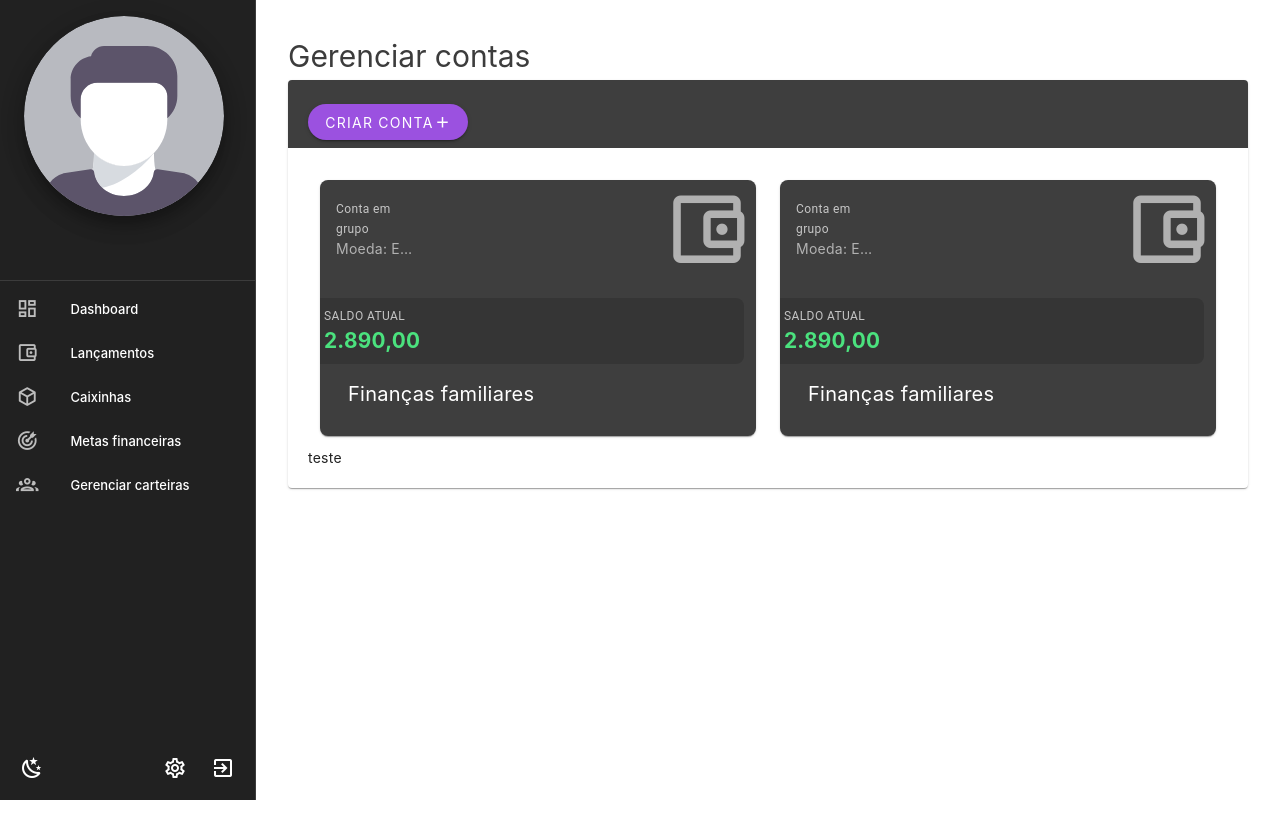
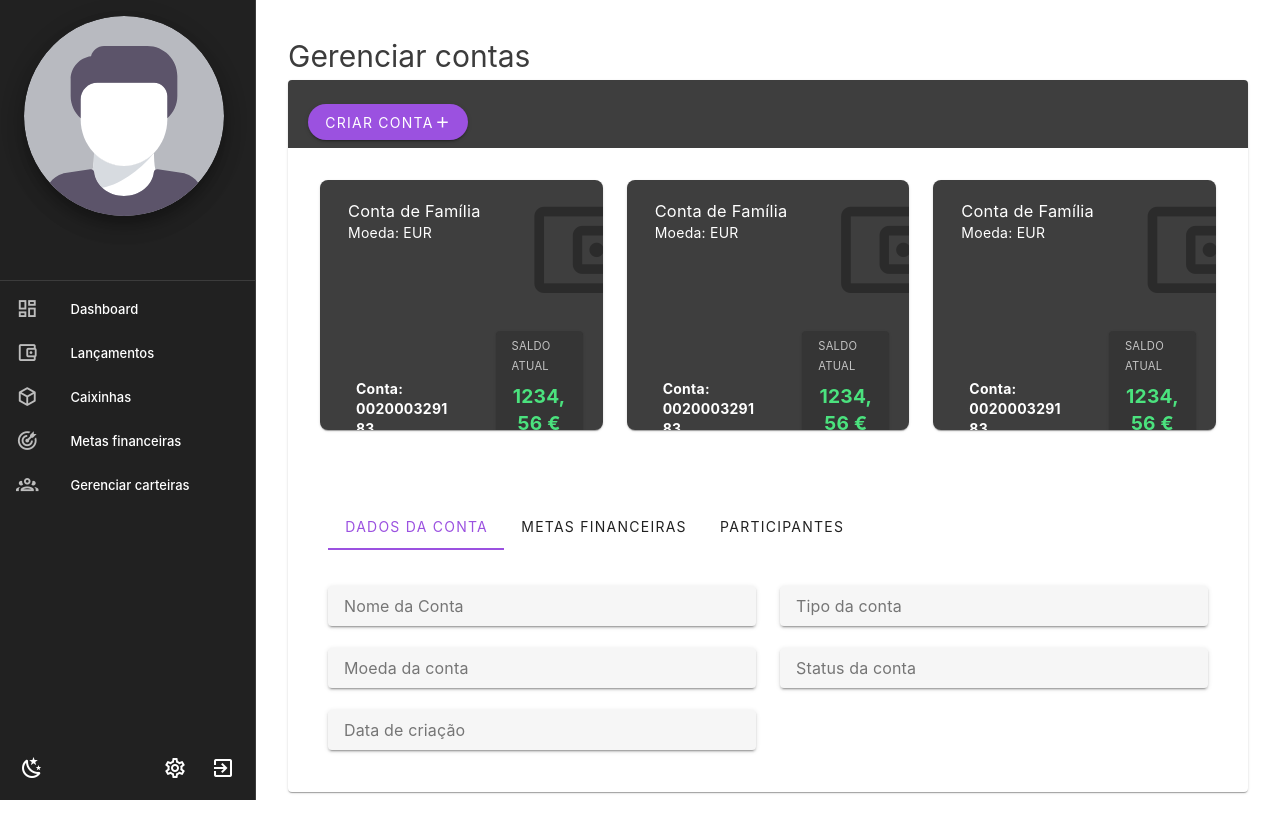
Before and after one commit to GusViieira/savecash_frontend, a Vue app: page /wallets in a window 1280 px wide. Before the commit the page ends 800 px from the top, so only its background shows below. Built offline with nearby package versions, Linux system fonts and the light colour scheme; sample sign-in values are in the browser's storage.

Commit message:
novos ajustes

```diff
--- a/src/views/wallets/WalletsView.vue
+++ b/src/views/wallets/WalletsView.vue
@@ -1,8 +1,49 @@
 <script setup lang="ts" name="WalletsView">
 import { ref } from 'vue'
-import WalletCardView from './detail/WalletCardView.vue';
+import WalletCardView from './detail/WalletCardView.vue'
+import { reactive } from 'vue'
+import type { Pagination } from '@/models/Pagination'
+import type {
+  TransactionDTO,
+  TransactionResponseModel,
+} from '@/models/response/TransactionResponseModel'
+
+import DataTable from '@/components/DataTable.vue'
+
+const aba = ref(1)
+
+const tabs = ref([
+  { value: 1, text: 'DADOS DA CONTA' },
+  { value: 2, text: 'METAS FINANCEIRAS' },
+  { value: 3, text: 'PARTICIPANTES' },
+])
 
 const dialog = ref(false)
+
+const headers = [
+  {
+    key: 'type',
+    sortable: true,
+    title: 'Tipo',
+    align: 'center',
+  },
+  { key: 'date', title: 'Meta', align: 'center', sortable: true },
+  { key: 'description', title: 'Motivo', align: 'right', sortable: false },
+  { key: 'categoryDescription', title: 'Progresso', align: 'right', sortable: false },
+  { key: 'note', title: 'Valor da meta', sortable: false, align: 'right' },
+  { key: 'value', title: 'Valor alcançado', sortable: true, align: 'center' },
+  { key: 'actions', title: 'Ações', sortable: false, align: 'center' },
+]
+
+const state = reactive<state>({
+  items: {} as TransactionResponseModel,
+  item: { loading: false } as TransactionDTO,
+  pagination: {
+    page: 0,
+    size: 10,
+    totalPage: 0,
+  } as Pagination,
+})
 </script>
 
 <template>
@@ -21,16 +62,83 @@ const dialog = ref(false)
       <v-col>
         <v-row>
           <v-col>
-            <WalletCardView>
-            </WalletCardView>
+            <WalletCardView> </WalletCardView>
           </v-col>
           <v-col>
-            <WalletCardView>
-            </WalletCardView>
+            <WalletCardView> </WalletCardView>
+          </v-col>
+          <v-col>
+            <WalletCardView> </WalletCardView>
           </v-col>
         </v-row>
       </v-col>
-      teste
+      <v-row class="mt-12 px-5">
+        <v-col cols="12" sm="12" md="6" lg="12">
+          <v-tabs v-model="aba" color="primary">
+            <v-tab v-for="tab in tabs" :key="tab.value" :value="tab.value">
+              {{ tab.text }}
+            </v-tab>
+          </v-tabs>
+          <!-- Conteúdo dos formulários, um para cada tab -->
+          <div v-if="aba === 1">
+            <v-row class="mt-6">
+              <v-col>
+                <!-- Campos do formulário para DADOS DA CONTA -->
+                <v-text-field label="Nome da Conta" variant="solo-filled" density="compact" />
+                <v-text-field label="Moeda da conta" variant="solo-filled" density="compact" />
+                <v-text-field label="Data de criação" variant="solo-filled" density="compact" />
+              </v-col>
+              <v-col>
+                <v-text-field label="Tipo da conta" variant="solo-filled" density="compact" />
+                <v-text-field label="Status da conta" variant="solo-filled" density="compact" />
+              </v-col>
+            </v-row>
+          </div>
+          <div v-else-if="aba === 2" class="mt-8">
+            <data-table
+              :headers="headers"
+              :items="state.items.transactionDTO"
+              :totalPage="state.items.totalPage"
+              :size="state.pagination.size"
+              :page="state.pagination.page"
+            >
+            </data-table>
+          </div>
+
+          <div v-else-if="aba === 3">
+            <!-- Campos do formulário para PARTICIPANTES -->
+            <v-row class="mt-6">
+              <v-col cols="12" sm="12" md="6" lg="3">
+                <!-- Campos do formulário para DADOS DA CONTA -->
+                <v-text-field
+                  label="Nome do participante"
+                  variant="solo-filled"
+                  density="compact"
+                />
+              </v-col>
+              <v-col>
+                <v-text-field
+                  label="E-mail do participante"
+                  variant="solo-filled"
+                  density="compact"
+                />
+              </v-col>
+              <v-col cols="12" sm="12" md="6" lg="2">
+                <v-text-field label="Tipo de acesso" variant="solo-filled" density="compact" />
+              </v-col>
+              <v-col cols="12" sm="12" md="6" lg="1">
+                <v-icon> mdi-pencil-outline </v-icon>
+              </v-col>
+              <v-col cols="12" sm="12" md="6" lg="1">
+                <v-icon> mdi-delete-outline </v-icon>
+              </v-col>
+              <v-col>
+                <v-icon label="Tipo de acesso" variant="solo-filled" density="compact" />
+              </v-col>
+            </v-row>
+          </div>
+        </v-col>
+      </v-row>
     </v-card-text>
   </v-card>
   <v-dialog v-model="dialog" max-width="600" />
--- a/src/views/wallets/detail/WalletCardView.vue
+++ b/src/views/wallets/detail/WalletCardView.vue
@@ -1,38 +1,48 @@
+<script setup lang="ts">
+import { ref } from 'vue'
+
+const saldo = ref(1234.56)
+
+</script>
+
 <template>
-   <v-card
-  class="mx-lg"
-  color="lightGrey"
-  max-width="450"
-  min-height="200"
-  rounded="lg"
->
+  <v-card class="pa-5" color="lightGrey" max-width="440" max-height="250" rounded="lg">
     <!-- Cabeçalho com título, subtítulo e ícone -->
-  <v-row class="d-flex justify-space-between align-center pa-4">
-    <v-col cols="12" sm="12" md="6" lg="3" >
-      <div class="text-caption" style="color: #fff; opacity: 0.7;">
-        Conta em grupo
-      </div>
-      <v-card-subtitle class="pa-0" style="color: #fff; opacity: 0.6;">
-        Moeda: EUR
-      </v-card-subtitle>
-
+    <v-row class="px-2">
+      <v-col cols="12" sm="12" md="6" lg="9">
+        <span>
+          <h3>Conta de Família</h3>
+        </span>
+        <span>
+          <h4>Moeda: EUR</h4>
+        </span>
       </v-col>
-    <v-icon color="darkGrey" size="90" style="opacity: 0.6;">mdi-wallet-outline</v-icon>
+      <v-col class="mt-n2" cols="12" sm="12" md="6" lg="3">
+        <v-icon style="color: rgba(0, 0, 0, 0.3)" size="115" class="ml-n4">
+          mdi-wallet-outline
+        </v-icon>
+      </v-col>
     </v-row>
 
     <!-- Saldo atual destacado -->
-  <v-row class="d-flex justify-end pr-6 pt-2">
-    <v-col style="background: rgba(0,0,0,0.15); border-radius: 8px; padding: 8px 16px;">
-      <div class="text-caption" style="color: #fff; opacity: 0.7;">SALDO ATUAL</div>
-      <div style="color: #4be27e; font-size: 1.3rem; font-weight: bold;">2.890,00</div>
+    <v-row>
+      <v-col cols="12" sm="12" md="6" lg="7">
+        <v-card-text class="mt-8">
+          <h4 style="font-weight: bold">Conta: 002000329183</h4>
+        </v-card-text>
+      </v-col>
+      <v-col cols="12" sm="12" md="6" lg="5">
+        <v-card style="background: rgba(0, 0, 0, 0.15)">
+          <v-card-text class="mt-n3">
+            <span style="color: #fff; opacity: 0.7; font-size: 0.7rem"> SALDO ATUAL </span>
+            <div class="text-center mt-2">
+              <span style="color: #4be27e; font-size: 1.2rem; font-weight: bold">
+                {{ saldo.toLocaleString('pt-PT', { style: 'currency', currency: 'EUR' }) }}
+              </span>
+            </div>
+          </v-card-text>
+        </v-card>
       </v-col>
     </v-row>
-
-  <!-- Ações do card -->
-  <template v-slot:actions>
-     <v-card-actions class="pa-5" style="color: #fff; font-size: 1.25rem;">
-        Finanças familiares
-       </v-card-actions>
-  </template>
   </v-card>
 </template>
```
Also changed, not shown: src/views/wallets/detail/WalletAccountDataView.vue (added). Lines whose indentation alone changed are shown as unchanged.
